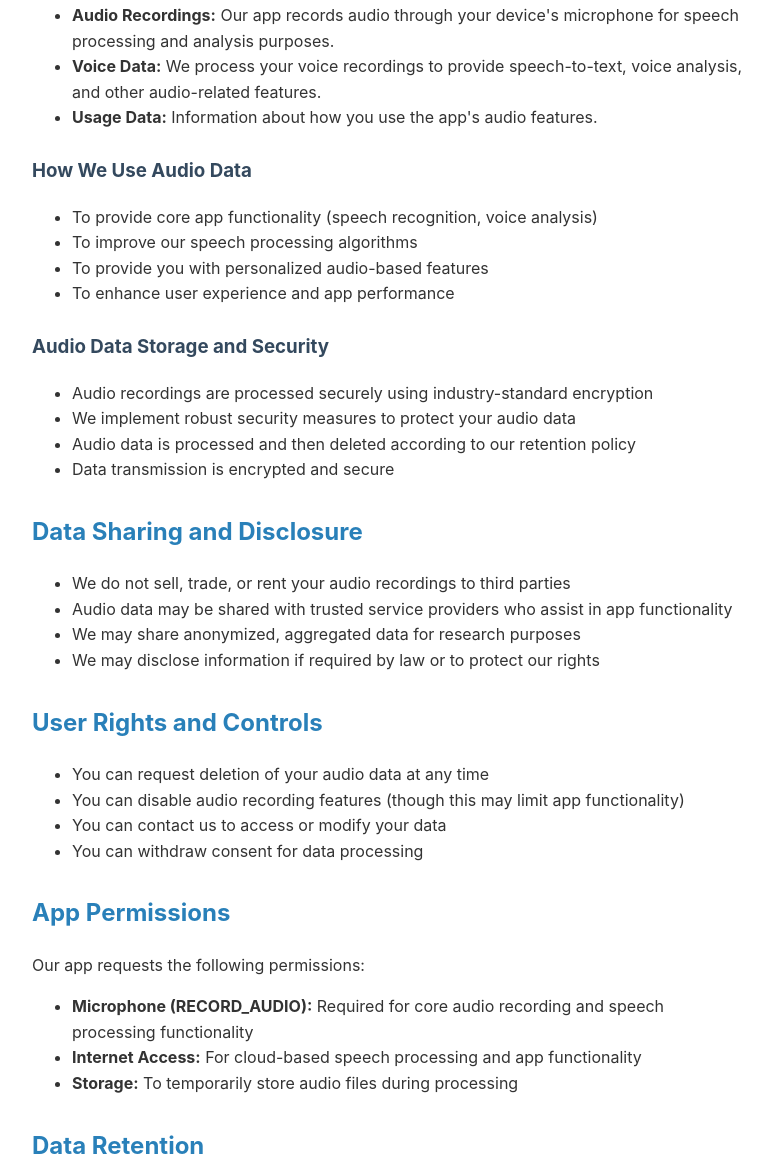
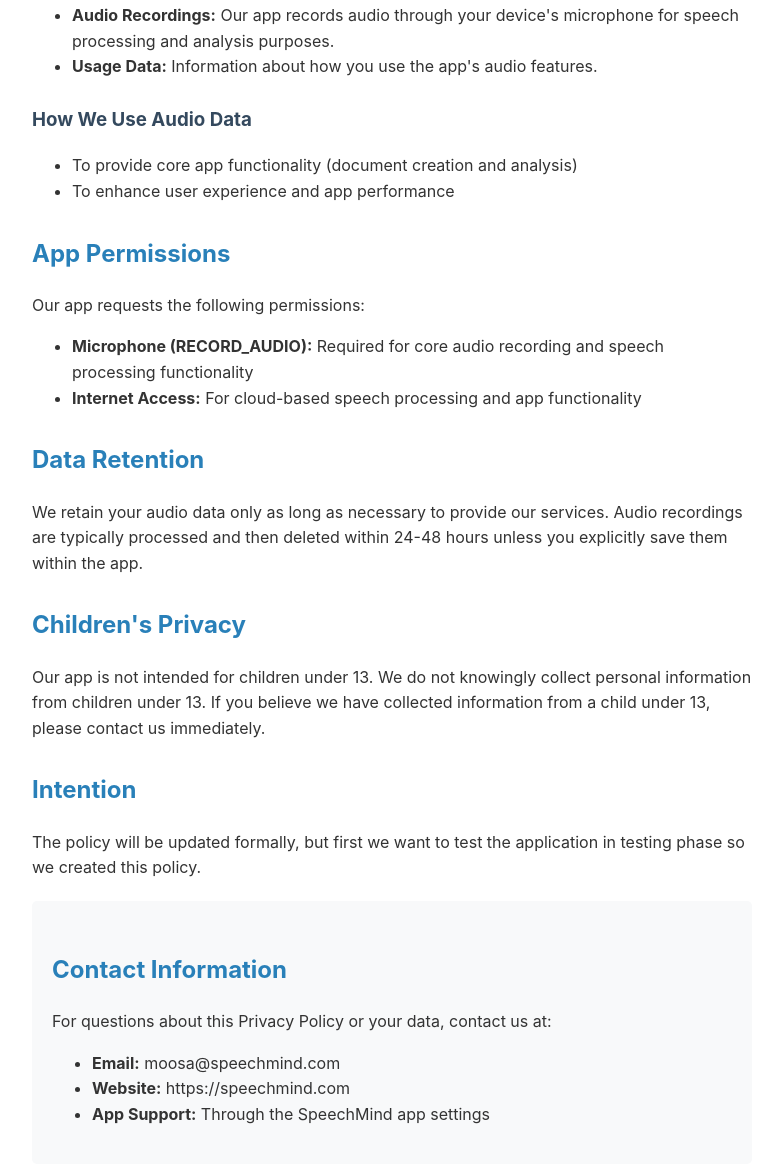
Before and after one commit to Moosa-Razaa/SpeechMind-Privacy-Policy, a plain HTML site: page index.html in a window 1280 px wide. Shown: the part 598-1766 px from the top of the page, without its empty margins (248-1029 px from the left). Drawn offline with Linux system fonts and the light colour scheme.

Commit message:
Update index.html

```diff
--- a/index.html
+++ b/index.html
@@ -70,40 +70,13 @@
         <h3>What We Collect</h3>
         <ul>
             <li><strong>Audio Recordings:</strong> Our app records audio through your device's microphone for speech processing and analysis purposes.</li>
-            <li><strong>Voice Data:</strong> We process your voice recordings to provide speech-to-text, voice analysis, and other audio-related features.</li>
             <li><strong>Usage Data:</strong> Information about how you use the app's audio features.</li>
         </ul>
 
         <h3>How We Use Audio Data</h3>
         <ul>
-            <li>To provide core app functionality (speech recognition, voice analysis)</li>
-            <li>To improve our speech processing algorithms</li>
-            <li>To provide you with personalized audio-based features</li>
+            <li>To provide core app functionality (document creation and analysis)</li>
             <li>To enhance user experience and app performance</li>
-        </ul>
-
-        <h3>Audio Data Storage and Security</h3>
-        <ul>
-            <li>Audio recordings are processed securely using industry-standard encryption</li>
-            <li>We implement robust security measures to protect your audio data</li>
-            <li>Audio data is processed and then deleted according to our retention policy</li>
-            <li>Data transmission is encrypted and secure</li>
-        </ul>
-
-        <h2>Data Sharing and Disclosure</h2>
-        <ul>
-            <li>We do not sell, trade, or rent your audio recordings to third parties</li>
-            <li>Audio data may be shared with trusted service providers who assist in app functionality</li>
-            <li>We may share anonymized, aggregated data for research purposes</li>
-            <li>We may disclose information if required by law or to protect our rights</li>
-        </ul>
-
-        <h2>User Rights and Controls</h2>
-        <ul>
-            <li>You can request deletion of your audio data at any time</li>
-            <li>You can disable audio recording features (though this may limit app functionality)</li>
-            <li>You can contact us to access or modify your data</li>
-            <li>You can withdraw consent for data processing</li>
         </ul>
 
         <h2>App Permissions</h2>
@@ -111,7 +84,6 @@
         <ul>
             <li><strong>Microphone (RECORD_AUDIO):</strong> Required for core audio recording and speech processing functionality</li>
             <li><strong>Internet Access:</strong> For cloud-based speech processing and app functionality</li>
-            <li><strong>Storage:</strong> To temporarily store audio files during processing</li>
         </ul>
 
         <h2>Data Retention</h2>
@@ -120,12 +92,15 @@
         <h2>Children's Privacy</h2>
         <p>Our app is not intended for children under 13. We do not knowingly collect personal information from children under 13. If you believe we have collected information from a child under 13, please contact us immediately.</p>
 
+        <h2>Intention</h2>
+        <p>The policy will be updated formally, but first we want to test the application in testing phase so we created this policy.</p>
+
         <div class="contact-info">
             <h2>Contact Information</h2>
             <p>For questions about this Privacy Policy or your data, contact us at:</p>
             <ul>
-                <li><strong>Email:</strong> [INSERT_YOUR_EMAIL]</li>
-                <li><strong>Website:</strong> [INSERT_YOUR_WEBSITE]</li>
+                <li><strong>Email:</strong> moosa@speechmind.com</li>
+                <li><strong>Website:</strong> https://speechmind.com</li>
                 <li><strong>App Support:</strong> Through the SpeechMind app settings</li>
             </ul>
         </div>
@@ -133,9 +108,6 @@
         <h2>Changes to This Policy</h2>
         <p>We may update this Privacy Policy periodically. We will notify users of any material changes through the app or via email. Your continued use of the app after changes constitutes acceptance of the updated policy.</p>
 
-        <h2>Legal Compliance</h2>
-        <p>This policy complies with applicable privacy laws including GDPR, CCPA, and other regional privacy regulations. We are committed to protecting your privacy rights regardless of your location.</p>
-
         <div class="highlight">
             <p><strong>Effective Date:</strong> This privacy policy is effective as of [INSERT_DATE_HERE] and applies to all users of the SpeechMind application.</p>
         </div>
```
